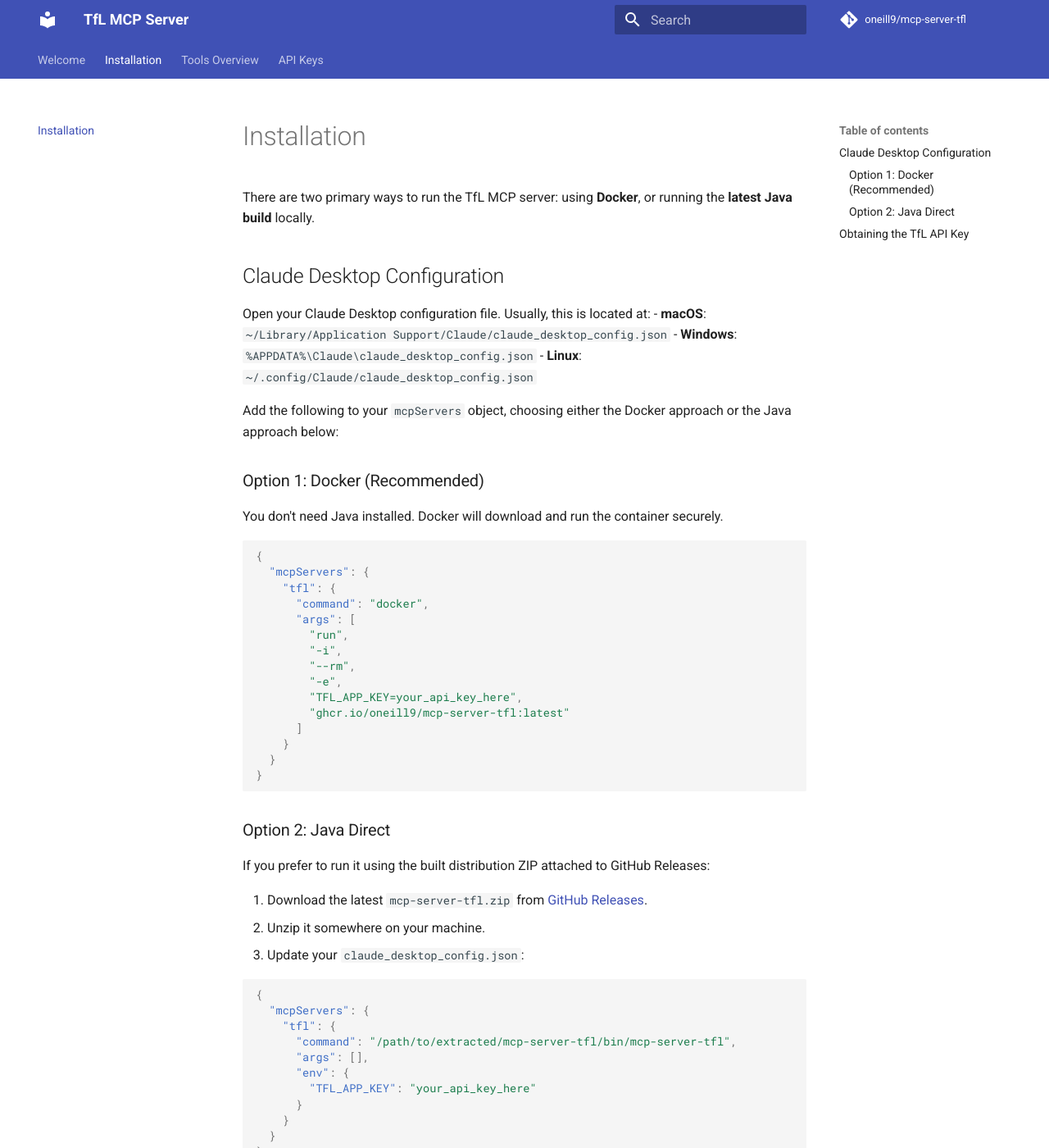
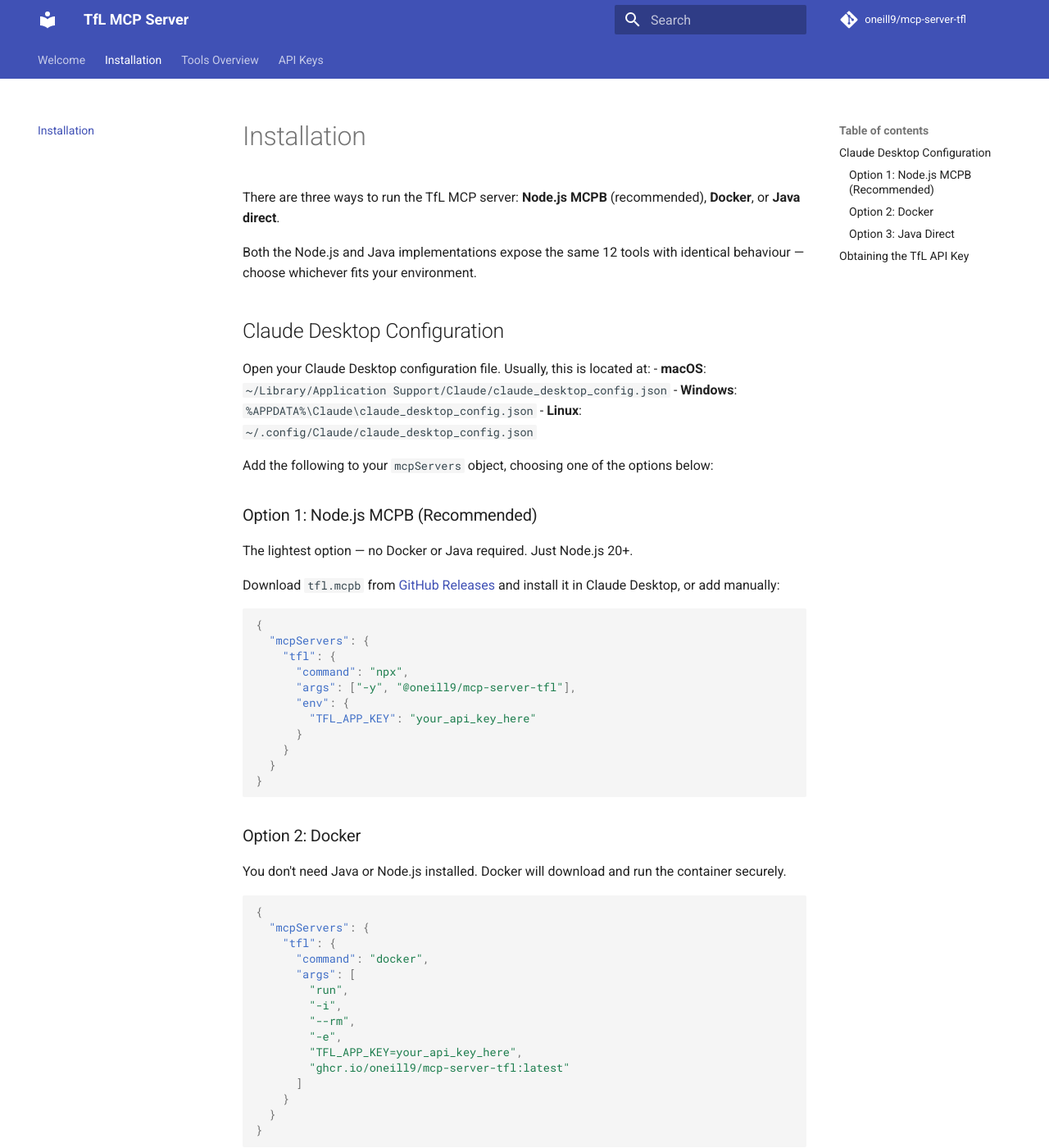
Before and after one commit to oneill9/mcp-server-tfl, an MkDocs documentation site: the page built from docs/installation.md, in a window 1280 px wide and 1400 px high. Shown: the whole window at 82% size. Built offline with MkDocs 1.6.1 and Material for MkDocs 9.7.7, drawn with Linux system fonts in a browser that asks for light colours; comment, search, counter and statistics services are not loaded; some of the changed text lies outside the part shown.

Commit message:
Add Node.js CI workflows and update docs for dual implementations
Co-Authored-By: Claude Opus 4.6 <noreply@anthropic.com>

````diff
--- a/docs/installation.md
+++ b/docs/installation.md
@@ -1,6 +1,8 @@
 # Installation
 
-There are two primary ways to run the TfL MCP server: using **Docker**, or running the **latest Java build** locally.
+There are three ways to run the TfL MCP server: **Node.js MCPB** (recommended), **Docker**, or **Java direct**.
+
+Both the Node.js and Java implementations expose the same 12 tools with identical behaviour — choose whichever fits your environment.
 
 ## Claude Desktop Configuration
 
@@ -9,11 +11,31 @@ Open your Claude Desktop configuration file. Usually, this is located at:
 - **Windows**: `%APPDATA%\Claude\claude_desktop_config.json`
 - **Linux**: `~/.config/Claude/claude_desktop_config.json`
 
-Add the following to your `mcpServers` object, choosing either the Docker approach or the Java approach below:
+Add the following to your `mcpServers` object, choosing one of the options below:
 
-### Option 1: Docker (Recommended)
+### Option 1: Node.js MCPB (Recommended)
 
-You don't need Java installed. Docker will download and run the container securely.
+The lightest option — no Docker or Java required. Just Node.js 20+.
+
+Download `tfl.mcpb` from [GitHub Releases](https://github.com/oneill9/mcp-server-tfl/releases) and install it in Claude Desktop, or add manually:
+
+```json
+{
+  "mcpServers": {
+    "tfl": {
+      "command": "npx",
+      "args": ["-y", "@oneill9/mcp-server-tfl"],
+      "env": {
+        "TFL_APP_KEY": "your_api_key_here"
+      }
+    }
+  }
+}
+```
+
+### Option 2: Docker
+
+You don't need Java or Node.js installed. Docker will download and run the container securely.
 
 ```json
 {
@@ -33,7 +55,7 @@ You don't need Java installed. Docker will download and run the container secure
 }
 ```
 
-### Option 2: Java Direct
+### Option 3: Java Direct
 
 If you prefer to run it using the built distribution ZIP attached to GitHub Releases:
 
````
Also changed, not shown: AGENTS.md (+36 -3 lines), README.md (+44 -12 lines), docs/api-keys.md (+10 -9 lines), docs/submission.md (+2 -2 lines), 3 other files.
